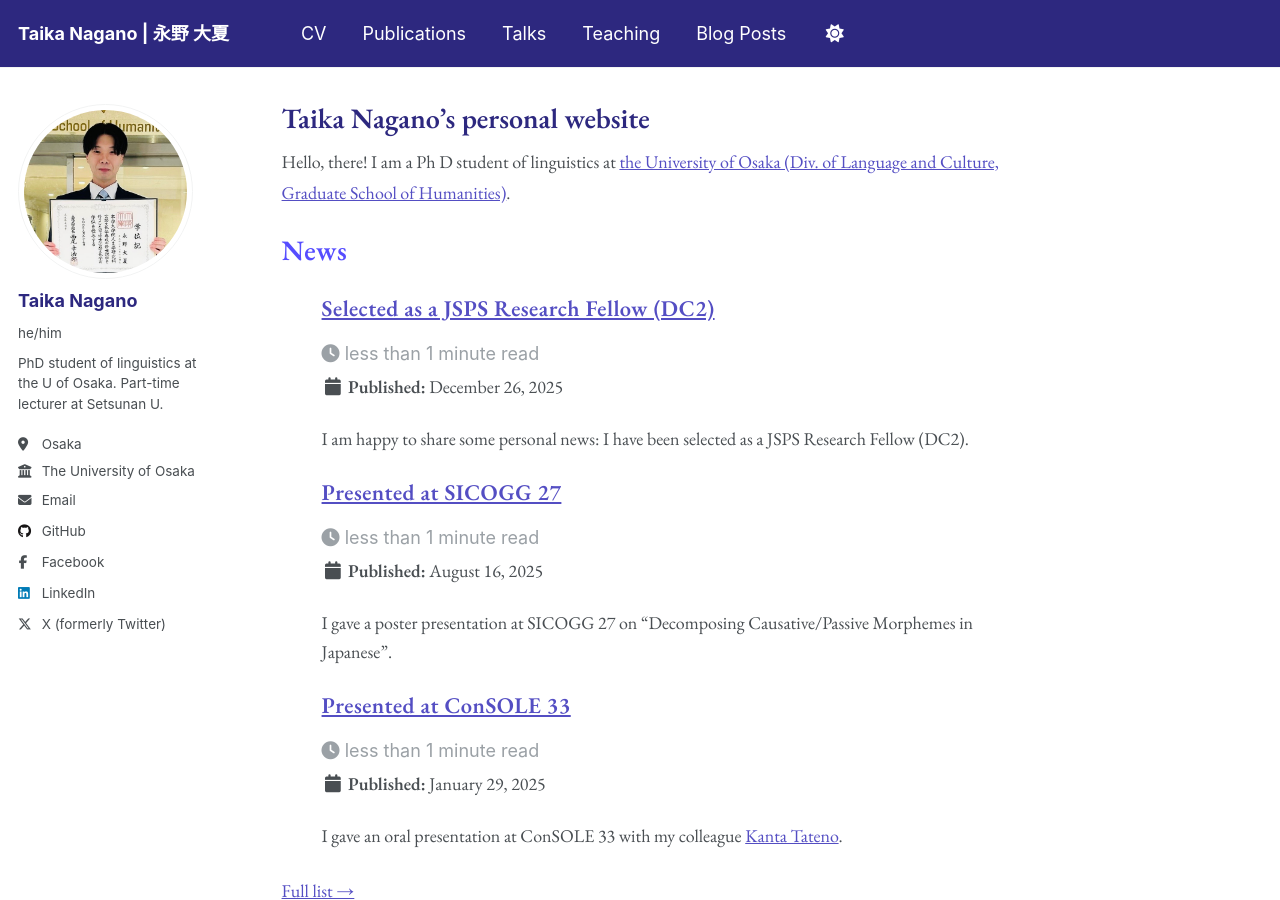
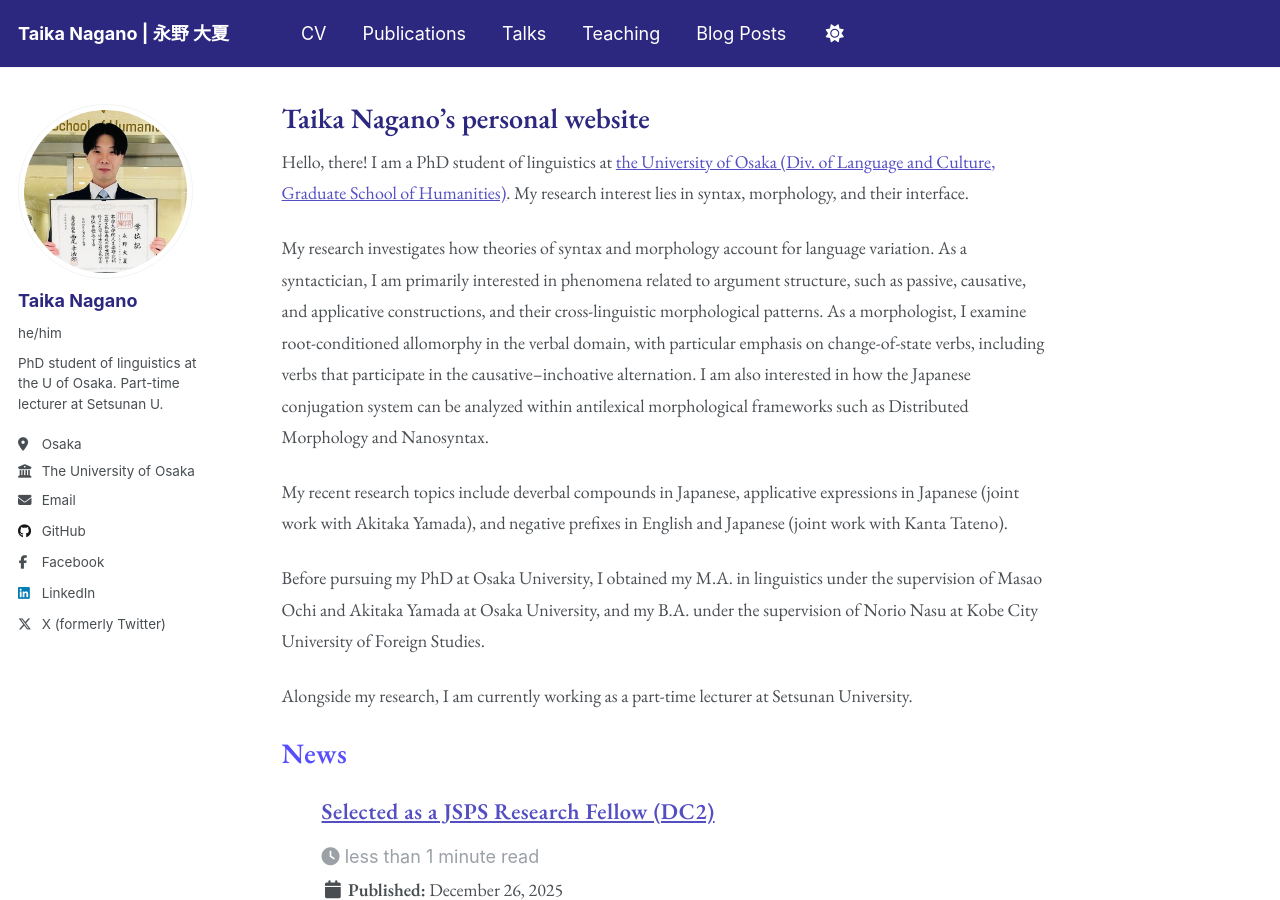
Before and after one commit to TaikaNagano/taikanagano.github.io, a Jekyll site: the page built from _pages/about.md, in a window 1280 px wide and 900 px high. Built offline with Jekyll 4.4.1, drawn with Linux system fonts in a browser that asks for light colours.

Commit message:
about.md

```diff
--- a/_pages/about.md
+++ b/_pages/about.md
@@ -15,7 +15,15 @@ redirect_from:
 
 -->
 
-Hello, there! I am a Ph D student of linguistics at [the University of Osaka (Div. of Language and Culture, Graduate School of Humanities)](https://lc.hmt.osaka-u.ac.jp/english/home.html).
+Hello, there! I am a PhD student of linguistics at [the University of Osaka (Div. of Language and Culture, Graduate School of Humanities)](https://lc.hmt.osaka-u.ac.jp/english/home.html). My research interest lies in syntax, morphology, and their interface.
+
+My research investigates how theories of syntax and morphology account for language variation. As a syntactician, I am primarily interested in phenomena related to argument structure, such as passive, causative, and applicative constructions, and their cross-linguistic morphological patterns. As a morphologist, I examine root-conditioned allomorphy in the verbal domain, with particular emphasis on change-of-state verbs, including verbs that participate in the causative–inchoative alternation. I am also interested in how the Japanese conjugation system can be analyzed within antilexical morphological frameworks such as Distributed Morphology and Nanosyntax.
+
+My recent research topics include deverbal compounds in Japanese, applicative expressions in Japanese (joint work with Akitaka Yamada), and negative prefixes in English and Japanese (joint work with Kanta Tateno).
+
+Before pursuing my PhD at Osaka University, I obtained my M.A. in linguistics under the supervision of Masao Ochi and Akitaka Yamada at Osaka University, and my B.A. under the supervision of Norio Nasu at Kobe City University of Foreign Studies.
+
+Alongside my research, I am currently working as a part-time lecturer at Setsunan University.
 
 News
 ======
```
Also changed, not shown: 1 other file.
